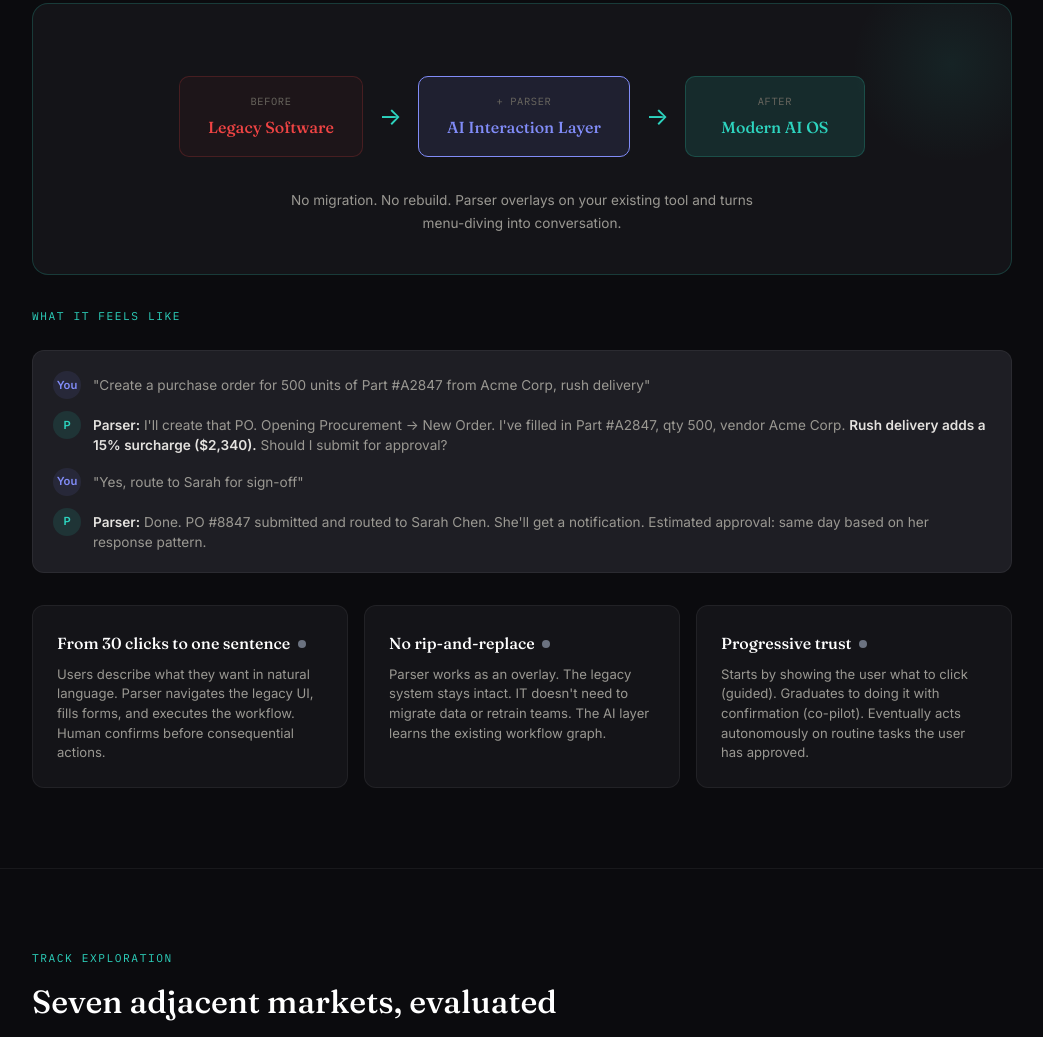
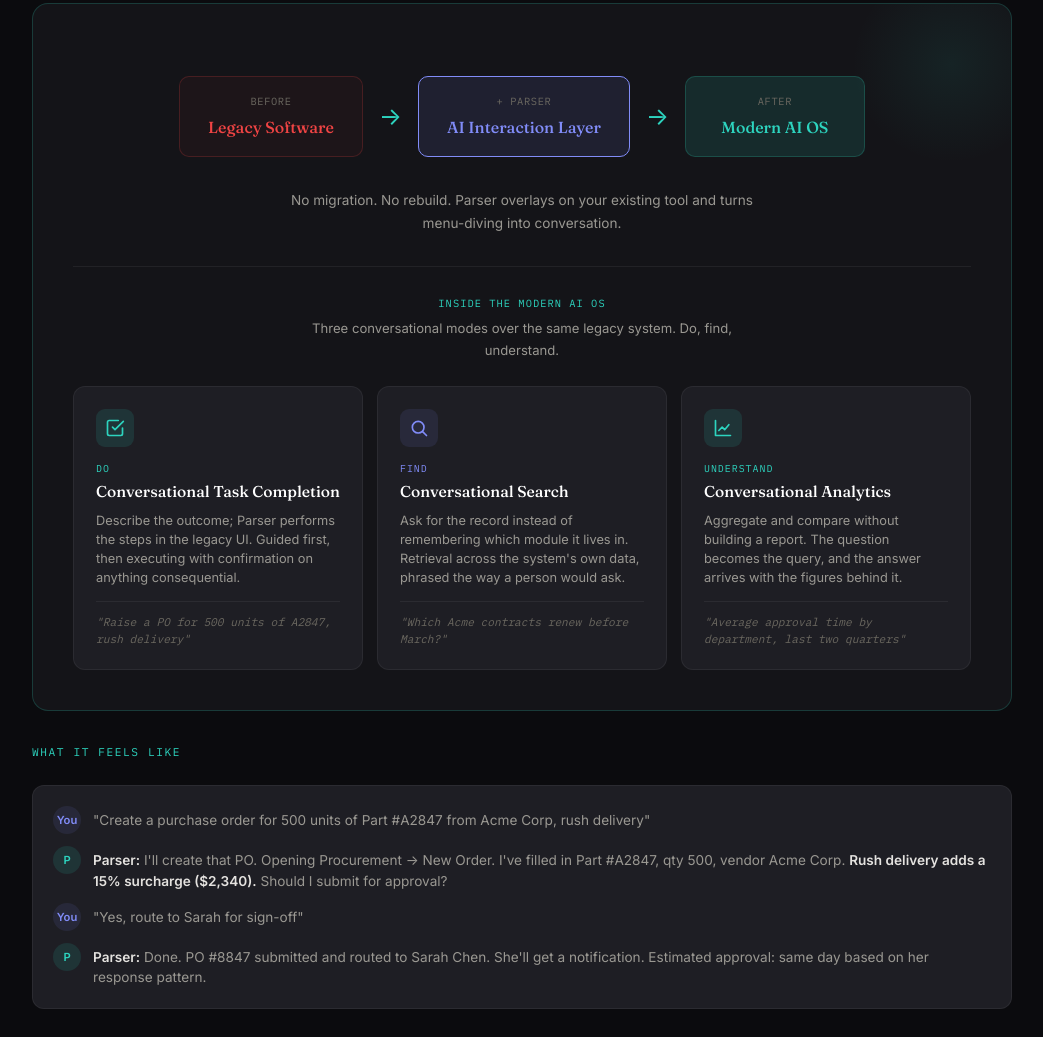
Before and after one commit to vivekally/parser-tool, a plain HTML site: page index.html in a window 1280 px wide. Shown: the part 6791-7828 px from the top of the page, without its empty margins (118-1161 px from the left). Drawn offline with Linux system fonts and the light colour scheme.

Commit message:
Track 3: break Modern AI OS into three conversational modes
Adds a capability breakdown under the legacy-to-modern flow diagram,
showing what the "Modern AI OS" endpoint actually contains:

- Conversational Task Completion (do)
- Conversational Search (find)
- Conversational Analytics (understand)

Each card carries an example query so the distinction between the three
modes is concrete rather than categorical.

Co-Authored-By: Claude Opus 5 <noreply@anthropic.com>

```diff
--- a/index.html
+++ b/index.html
@@ -205,6 +205,28 @@ a.prod-link:hover{color:var(--teal);border-color:var(--teal)}
 .t3-box.modern{border-color:var(--border-teal);background:var(--teal-dim)}
 .t3-box.modern .t3-box-name{color:var(--teal)}
 .t3-arrow{font-size:1.5rem;color:var(--teal);margin:0 16px}
+/* Modern AI OS capability breakdown */
+.t3-caps-head{text-align:center;margin-top:32px;padding-top:28px;border-top:1px solid var(--border)}
+.t3-caps-label{font-family:var(--font-mono);font-size:0.65rem;letter-spacing:0.1em;text-transform:uppercase;color:var(--teal);margin-bottom:6px}
+.t3-caps-sub{font-size:0.82rem;color:var(--text-muted);max-width:460px;margin:0 auto 24px}
+.t3-caps{display:grid;grid-template-columns:repeat(3,1fr);gap:14px}
+.t3-cap{background:var(--bg-surface);border:1px solid var(--border);border-radius:12px;padding:22px;transition:border-color 0.2s,transform 0.2s}
+.t3-cap:hover{transform:translateY(-2px)}
+.t3-cap.c1:hover{border-color:var(--teal)}
+.t3-cap.c2:hover{border-color:var(--indigo)}
+.t3-cap.c3:hover{border-color:var(--teal)}
+.t3-cap-icon{width:38px;height:38px;border-radius:9px;display:flex;align-items:center;justify-content:center;margin-bottom:14px}
+.t3-cap.c1 .t3-cap-icon{background:var(--teal-dim);color:var(--teal)}
+.t3-cap.c2 .t3-cap-icon{background:var(--indigo-dim);color:var(--indigo)}
+.t3-cap.c3 .t3-cap-icon{background:var(--teal-dim);color:var(--teal)}
+.t3-cap-verb{font-family:var(--font-mono);font-size:0.62rem;letter-spacing:0.1em;text-transform:uppercase;margin-bottom:5px}
+.t3-cap.c1 .t3-cap-verb{color:var(--teal)}
+.t3-cap.c2 .t3-cap-verb{color:var(--indigo)}
+.t3-cap.c3 .t3-cap-verb{color:var(--teal)}
+.t3-cap-name{font-family:var(--font-serif);font-size:0.98rem;font-weight:500;color:#fff;line-height:1.3;margin-bottom:8px}
+.t3-cap-desc{font-size:0.8rem;color:var(--text-muted);line-height:1.5;margin-bottom:14px}
+.t3-cap-eg{font-family:var(--font-mono);font-size:0.7rem;color:var(--text-dim);line-height:1.45;padding-top:12px;border-top:1px solid var(--border);font-style:italic}
+
 .t3-convo{background:var(--bg-surface);border:1px solid var(--border);border-radius:12px;padding:20px;margin-top:24px}
 .t3-msg{display:flex;gap:12px;margin-bottom:12px;align-items:flex-start}
 .t3-msg:last-child{margin-bottom:0}
@@ -247,6 +269,8 @@ a.prod-link:hover{color:var(--teal);border-color:var(--teal)}
   .bar-label{width:100px;font-size:0.6rem}
   .legend{bottom:12px;right:12px;padding:10px 14px}
   .t3-flow{flex-direction:column;gap:8px}
+  .t3-caps{grid-template-columns:1fr}
+  .t3-hero{padding:24px}
   .t3-arrow{transform:rotate(90deg)}
   .vert-grid{grid-template-columns:1fr 1fr}
   [data-tip]::after{left:0;transform:none;max-width:220px}
@@ -834,6 +858,44 @@ a.prod-link:hover{color:var(--teal);border-color:var(--teal)}
       <p style="text-align:center;font-size:0.85rem;color:var(--text-muted);margin-top:24px;max-width:500px;margin-left:auto;margin-right:auto">
         No migration. No rebuild. Parser overlays on your existing tool and turns menu-diving into conversation.
       </p>
+
+      <!-- What "Modern AI OS" actually contains -->
+      <div class="t3-caps-head">
+        <div class="t3-caps-label">Inside the Modern AI OS</div>
+        <p class="t3-caps-sub">Three conversational modes over the same legacy system. Do, find, understand.</p>
+      </div>
+
+      <div class="t3-caps">
+        <div class="t3-cap c1">
+          <div class="t3-cap-icon">
+            <svg width="20" height="20" viewBox="0 0 24 24" fill="none" stroke="currentColor" stroke-width="2" stroke-linecap="round" stroke-linejoin="round"><path d="M9 11l3 3L22 4"/><path d="M21 12v7a2 2 0 01-2 2H5a2 2 0 01-2-2V5a2 2 0 012-2h11"/></svg>
+          </div>
+          <div class="t3-cap-verb">Do</div>
+          <div class="t3-cap-name">Conversational Task Completion</div>
+          <div class="t3-cap-desc">Describe the outcome; Parser performs the steps in the legacy UI. Guided first, then executing with confirmation on anything consequential.</div>
+          <div class="t3-cap-eg">"Raise a PO for 500 units of A2847, rush delivery"</div>
+        </div>
+
+        <div class="t3-cap c2">
+          <div class="t3-cap-icon">
+            <svg width="20" height="20" viewBox="0 0 24 24" fill="none" stroke="currentColor" stroke-width="2" stroke-linecap="round" stroke-linejoin="round"><circle cx="11" cy="11" r="7"/><path d="M21 21l-4.35-4.35"/></svg>
+          </div>
+          <div class="t3-cap-verb">Find</div>
+          <div class="t3-cap-name">Conversational Search</div>
+          <div class="t3-cap-desc">Ask for the record instead of remembering which module it lives in. Retrieval across the system's own data, phrased the way a person would ask.</div>
+          <div class="t3-cap-eg">"Which Acme contracts renew before March?"</div>
+        </div>
+
+        <div class="t3-cap c3">
+          <div class="t3-cap-icon">
+            <svg width="20" height="20" viewBox="0 0 24 24" fill="none" stroke="currentColor" stroke-width="2" stroke-linecap="round" stroke-linejoin="round"><path d="M3 3v18h18"/><path d="M7 15l4-4 3 3 5-6"/></svg>
+          </div>
+          <div class="t3-cap-verb">Understand</div>
+          <div class="t3-cap-name">Conversational Analytics</div>
+          <div class="t3-cap-desc">Aggregate and compare without building a report. The question becomes the query, and the answer arrives with the figures behind it.</div>
+          <div class="t3-cap-eg">"Average approval time by department, last two quarters"</div>
+        </div>
+      </div>
     </div>
 
     <!-- Conversational demo -->
```
